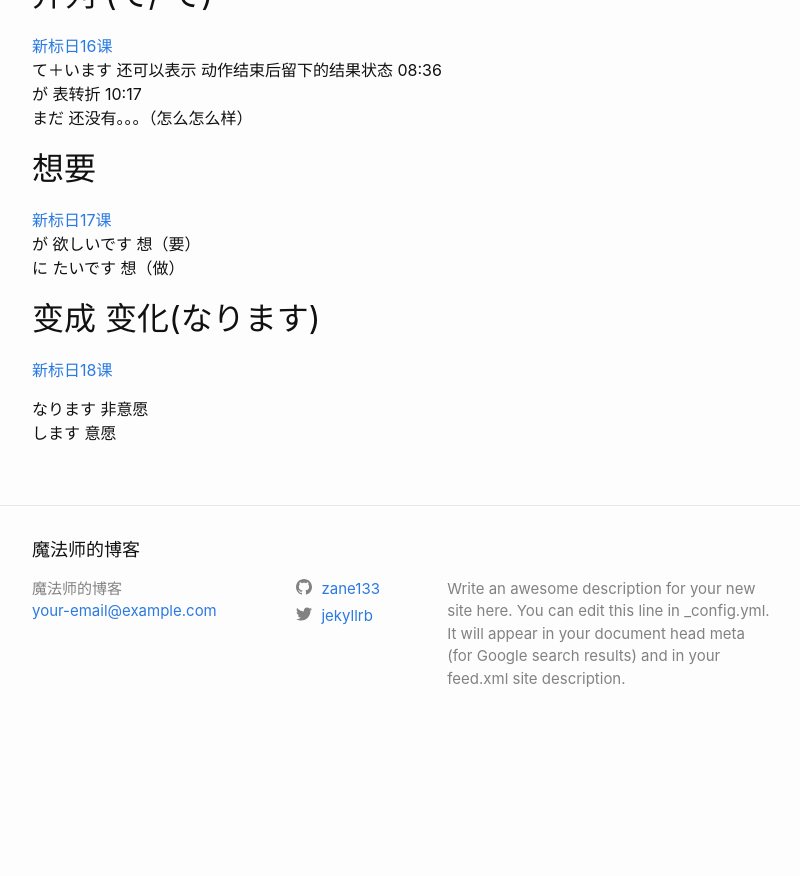
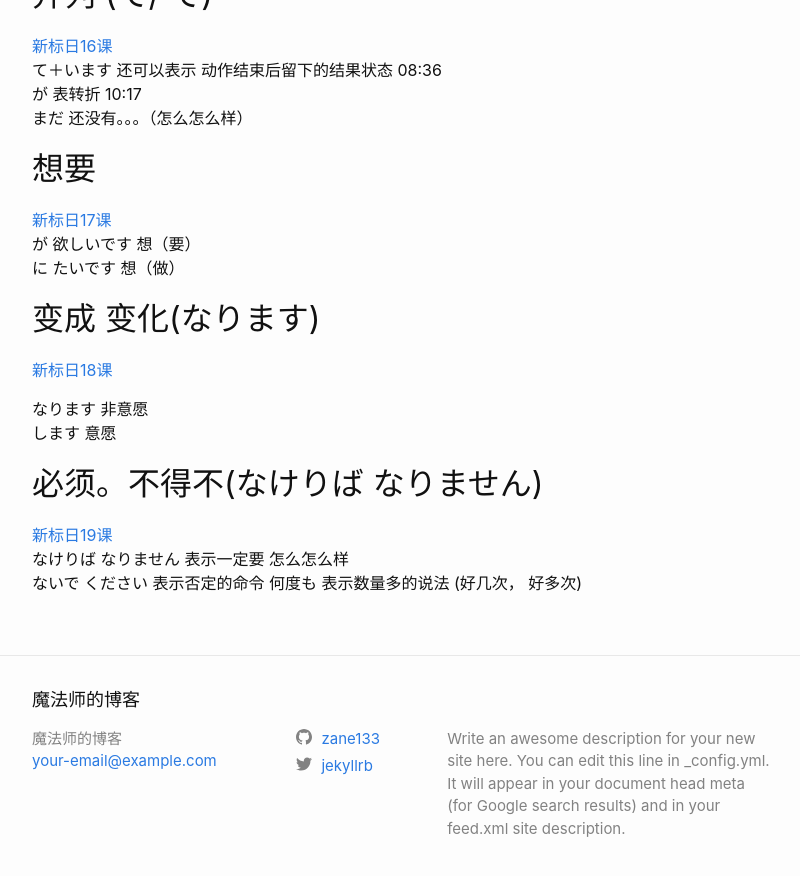
Before and after one commit to zane133/zane133.github.io, a Jekyll site: the page built from _posts/2019-08-17-japanese_study.markdown, in a window 1280 px wide and 900 px high, scrolled down 1426 px. Shown: the top 876 px of the window, without its empty margins (238-1038 px from the left). Built offline with Jekyll 4.4.1, drawn with Linux system fonts in a browser that asks for light colours; before the commit the page ends 2176 px from its top, so only the background shows below that.

Commit message:
Update 2019-08-17-japanese_study.markdown

```diff
--- a/_posts/2019-08-17-japanese_study.markdown
+++ b/_posts/2019-08-17-japanese_study.markdown
@@ -50,3 +50,9 @@ Google可以在搜索词的尾部加上 **とは**
 
 なります 非意愿
 します   意愿
+
+## 必须。不得不(なけりば  なりません)
+[新标日19课](https://www.bilibili.com/video/av14150839/?p=21)
+なけりば  なりません  表示一定要 怎么怎么样
+ないで  ください  表示否定的命令
+何度も 表示数量多的说法   (好几次， 好多次)
```
